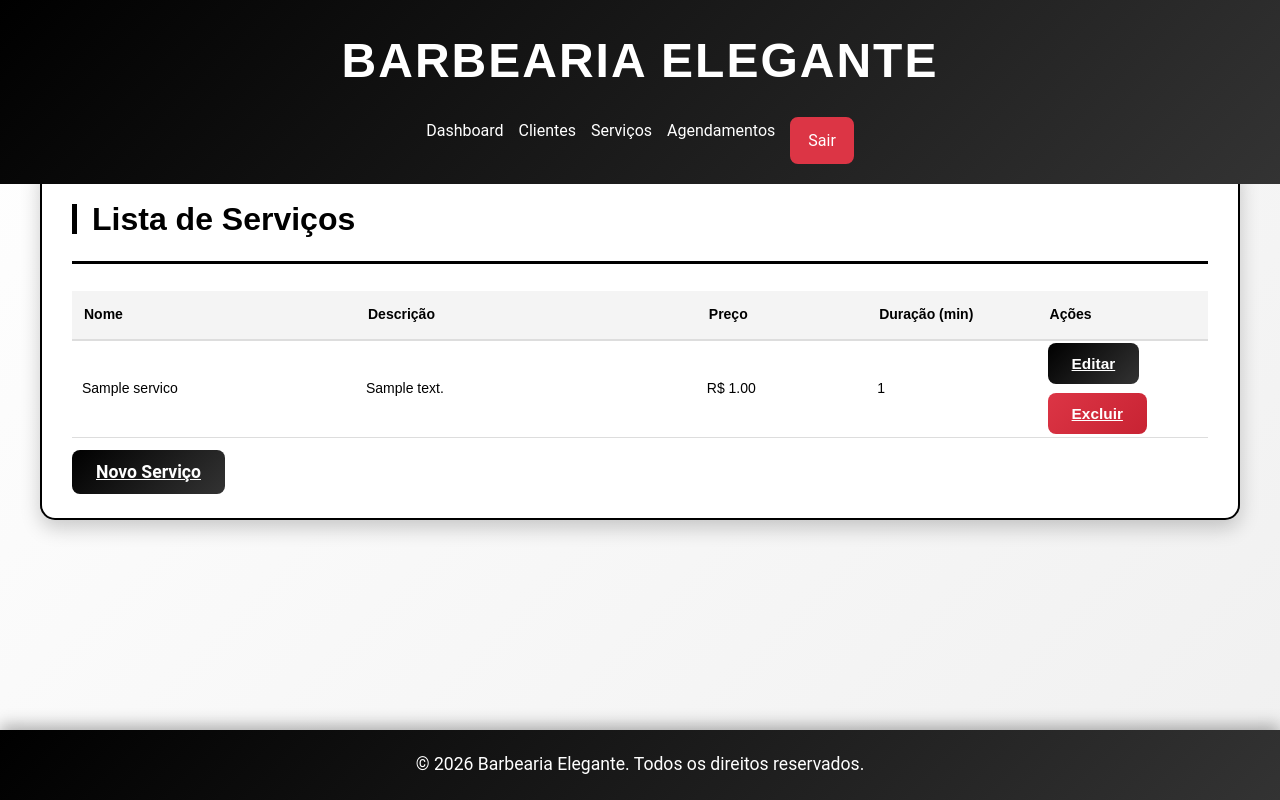
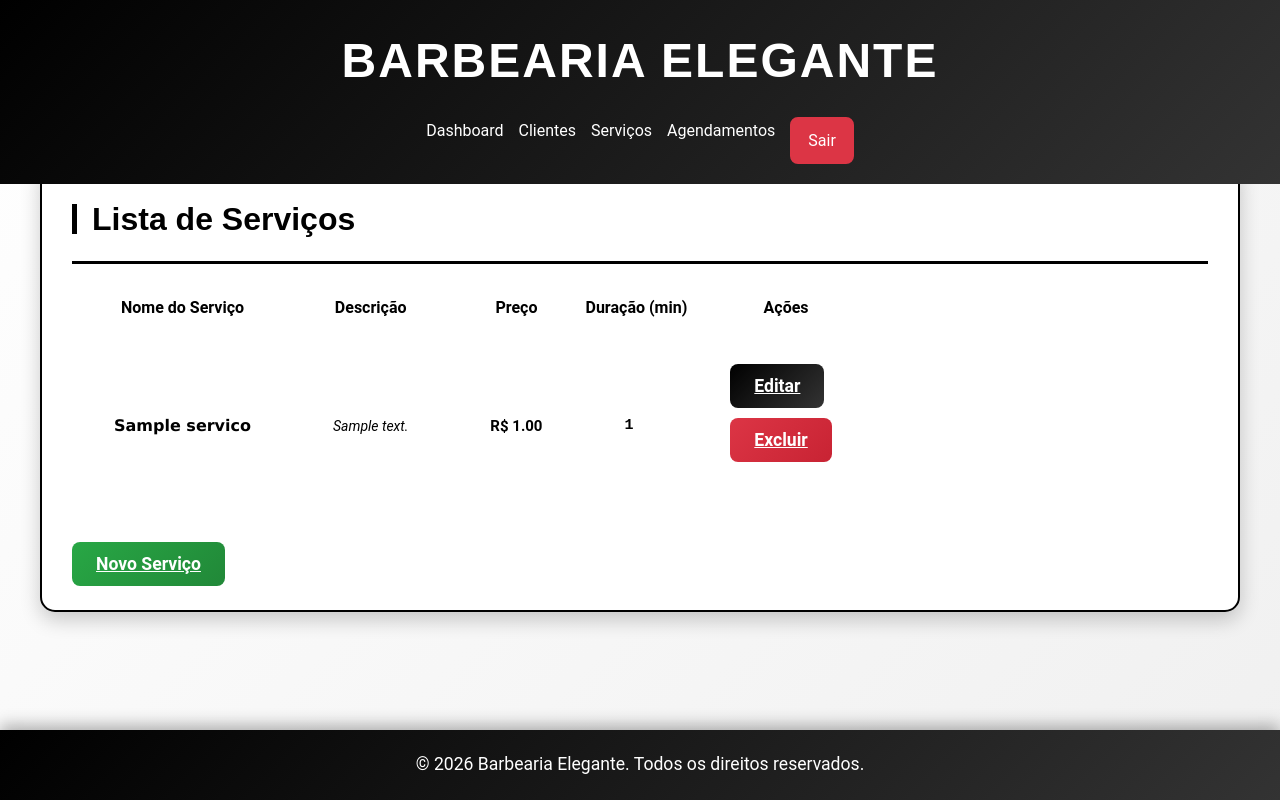
Before and after one commit to Matheus-hg/Dashboard-Barbeiro, a Django app: page /servicos/ in a window 1280 px wide. Run offline with Django 5.2, Linux system fonts and the light colour scheme; a user stored in the database is signed in; tables that the repository leaves empty hold one stand-in row (values such as "Sample post").

```diff
--- a/apps/servicos/templates/servicos/lista.html
+++ b/apps/servicos/templates/servicos/lista.html
@@ -3,40 +3,40 @@
 {% block content %}
 <div class="container">
     <section class="section">
-        <h2><i class="fas fa-cut"></i> Lista de Serviços</h2>
+        <h2>Lista de Serviços</h2>
 
-        <table class="tabela">
+        <table class="tabela-servicos">
             <thead>
                 <tr>
-                    <th style="width: 25%;">Nome</th>
-                    <th style="width: 30%;">Descrição</th>
-                    <th style="width: 15%;">Preço</th>
-                    <th style="width: 15%;">Duração (min)</th>
-                    <th style="width: 15%;">Ações</th>
+                    <th>Nome do Serviço</th>
+                    <th>Descrição</th>
+                    <th>Preço</th>
+                    <th>Duração (min)</th>
+                    <th>Ações</th>
                 </tr>
             </thead>
             <tbody>
                 {% for servico in servicos %}
                 <tr>
-                    <td>{{ servico.nome }}</td>
-                    <td>{{ servico.descricao|default:"—" }}</td>
-                    <td>R$ {{ servico.preco }}</td>
-                    <td>{{ servico.duracao_minutos }}</td>
-                    <td>
+                    <td class="nome-servico">{{ servico.nome }}</td>
+                    <td class="descricao">{{ servico.descricao|default:"—" }}</td>
+                    <td class="preco">R$ {{ servico.preco }}</td>
+                    <td class="duracao">{{ servico.duracao_minutos }}</td>
+                    <td class="acoes">
                         <a href="{% url 'servicos:editar_servico' servico.id %}" class="btn-default">Editar</a><br><br>
-                        <a href="{% url 'servicos:excluir_servico' servico.id %}" class="btn-delete">Excluir</a>
+                        <a href="{% url 'servicos:excluir_servico' servico.id %}" class="btn-delete">Excluir</a><br><br>
                     </td>
                 </tr>
                 {% empty %}
                 <tr>
-                    <td colspan="5" style="text-align: center;">Nenhum serviço cadastrado.</td>
+                    <td colspan="5" class="sem-servico">Nenhum serviço cadastrado.</td>
                 </tr>
                 {% endfor %}
             </tbody>
         </table>
 
         <div style="margin-top: 20px;">
-            <a href="{% url 'servicos:novo_servico' %}" class="btn-default">Novo Serviço</a>
+            <a href="{% url 'servicos:novo_servico' %}" class="btn-save">Novo Serviço</a>
         </div>
     </section>
 </div>
--- a/static/css/style.css
+++ b/static/css/style.css
@@ -601,47 +601,93 @@ html, body {
     box-shadow: 0 4px 10px rgba(0,0,0,0.3);
 }
 /* ============================
-    Estilo geral para todas as tabelas
+    Estilo das tabelas
 ============================ */
-.tabela {
-    width: 100%;
-    border-collapse: collapse;
-    margin-top: 20px;
-    font-family: Arial, sans-serif;
-    font-size: 14px;
+
+/* Nome do cliente */
+.tabela-servicos td.nome-cliente {
+    font-size: 16px;
+    font-weight: bold;
+    font-family: 'Verdana', sans-serif;
+    color: #000000;
 }
 
-/* Cabeçalho */
-.tabela thead {
-    background-color: #f4f4f4;
+/* Serviço */
+.tabela-servicos td.servico {
+    font-size: 15px;
+    font-style: italic;
+    color: #000000;
 }
 
-.tabela th {
-    padding: 12px;
-    text-align: left;
-    border-bottom: 2px solid #ddd;
+/* Data */
+.tabela-servicos td.data {
+    font-size: 14px;
+    color: #000000;
+}
+/* Espaçamento geral da tabela */
+.tabela-servicos td {
+    padding: 48px 40px;   /* aumenta o espaço interno (vertical e horizontal) */
+    line-height: 1.6;     /* aumenta a altura da linha */
 }
 
-/* Linhas */
-.tabela td {
-    padding: 10px;
-    border-bottom: 1px solid #ddd;
+/* Nome do serviço */
+.tabela-servicos td.nome-servico {
+    font-size: 16px;
+    font-weight: bold;
+    font-family: 'Verdana', sans-serif;
+    color: #000000;
+    padding-top: 18px;    /* mais espaço acima */
+    padding-bottom: 18px; /* mais espaço abaixo */
 }
 
-/* Alternar cor das linhas */
-.tabela tr:nth-child(even) {
-    background-color: #fafafa;
+/* Descrição */
+.tabela-servicos td.descricao {
+    font-size: 14px;
+    font-style: italic;
+    color: #000000;
 }
 
-/* Mensagem quando não há registros */
-.sem-registro {
-    text-align: center;
-    font-style: italic;
-    color: #777;
+/* Preço */
+.tabela-servicos td.preco {
+    font-size: 15px;
+    font-weight: bold;
+    color: #000000;
 }
 
-/* Coluna de ações */
-.tabela .acoes {
-    text-align: center;
-    vertical-align: middle;
+/* Duração */
+.tabela-servicos td.duracao {
+    font-size: 15px;
+    font-weight: bold;
+    color: #000000;
+    font-family: 'Courier New', monospace;
 }
+/* Espaçamento geral da tabela de agendamentos */
+.tabela-agendamentos td {
+    padding: 48px 40px;   /* aumenta o espaço interno (vertical e horizontal) */
+    line-height: 1.6;     /* aumenta a altura da linha */
+}
+
+/* Nome do cliente */
+.tabela-agendamentos td.nome-cliente {
+    font-size: 16px;
+    font-weight: bold;
+    font-family: 'Verdana', sans-serif;
+    color: #000000;
+    padding-top: 18px;
+    padding-bottom: 18px;
+}
+
+/* Serviço */
+.tabela-agendamentos td.servico {
+    font-size: 15px;
+    font-style: bold;
+    color: #000000;
+}
+
+/* Data */
+.tabela-agendamentos td.data {
+    font-size: 15px;
+    font-weight: bold;
+    color: #000000; /* azul para destacar */
+    font-family: 'Courier New', monospace; /* fonte diferente */
+}
```
Also changed, not shown: apps/agendamentos/templates/agendamentos/lista.html (+14 -12 lines).
